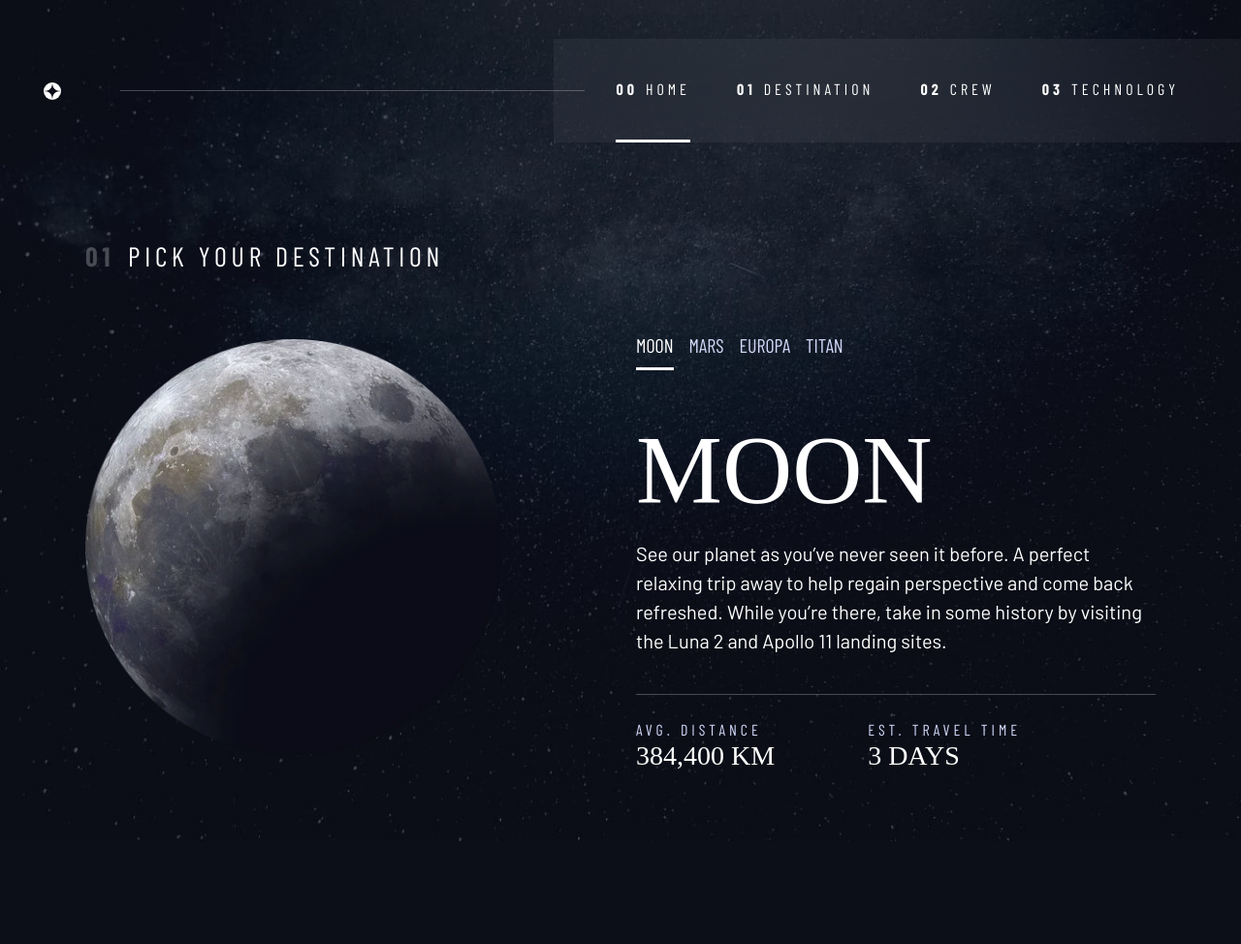
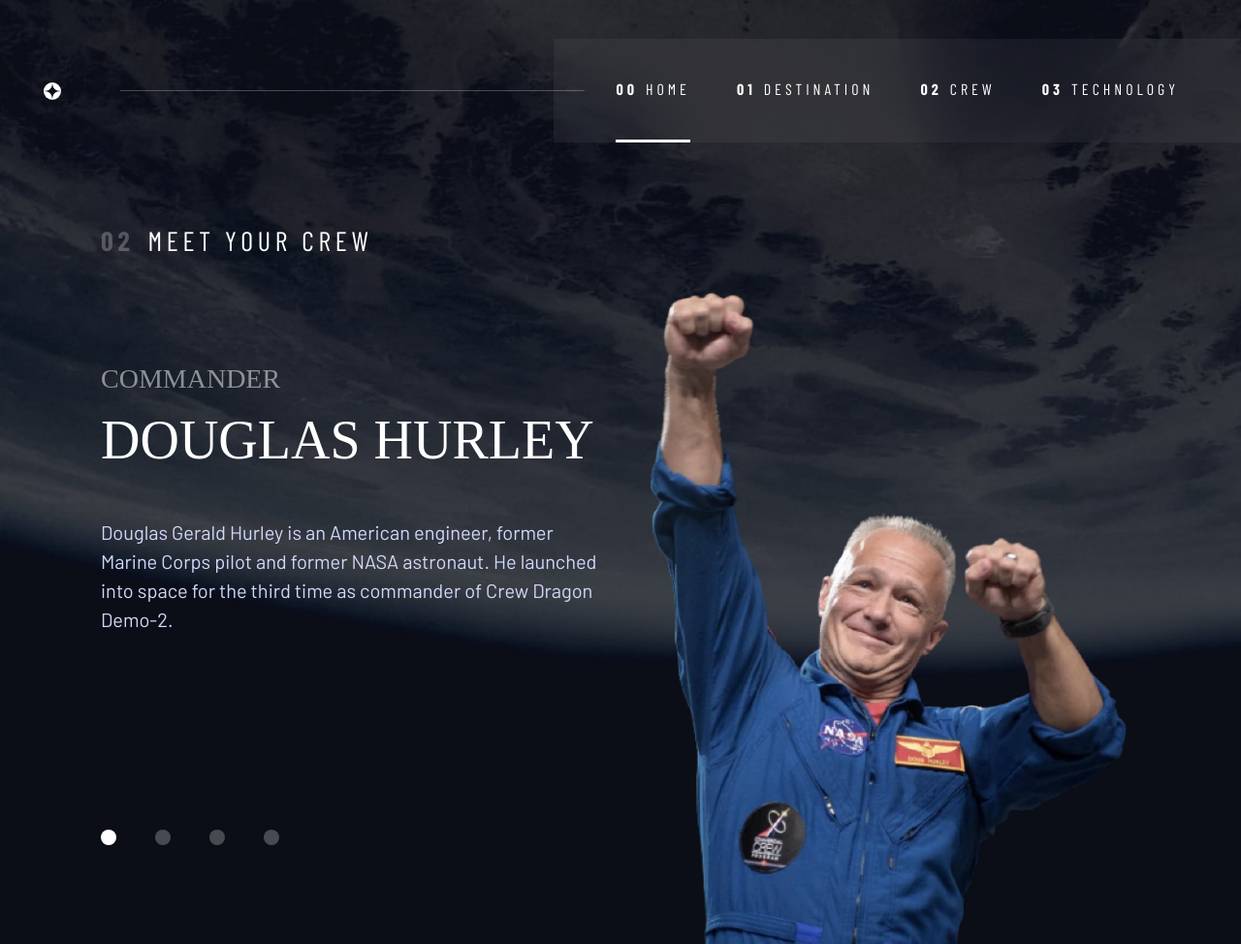
Before and after one commit to GemTay/space-tourism-website, a plain HTML site: page crew-page.html in a window 1280 px wide. Shown: the whole page at 97% size. Before the commit the page ends 868 px from the top, so only its background shows below. Drawn offline with nearby package versions, Linux system fonts and the light colour scheme; a web font is replaced by a local one.

Commit message:
completed first crew page. Added JS to navigate between tabs on destination page. Modified typography scaling

```diff
--- a/moon-destination.html
+++ b/crew-page.html
@@ -23,7 +23,7 @@
     <title>Space tourism website</title>
     <script src="index.js" defer></script>
   </head>
-  <body class="moon-destination-page">
+  <body class="crew-page">
     <a href="#main" class="skip-to-main-content">Skip to main content</a>
     <header class="primary-header flex">
       <div class="navigation-logo">
@@ -62,33 +62,30 @@
       </nav>
     </header>
 
-    <main id="main" class="grid-container grid-container--destination flow">
-        <h1 class="text-white ff-sans-condensed uppercase ls-2 fs-400 numbered-title"><span aria-hidden="true">01</span>Pick your destination</h1>
+    <main id="main" class="grid-container grid-container--crew flow">
+        <h1 class="text-white ff-sans-condensed uppercase ls-2 fs-400 numbered-title"><span aria-hidden="true">02</span>Meet your crew</h1>
 
-        <img src="./assets/destination/image-moon.webp" alt="the moon">
+        <article class="grid crew-info flow">
+            <header class="flow flow--space-small">
+                <h2 class="fs-500 uppercase ff-serif">Commander</h2>
+                <p class="fs-700 uppercase ff-serif">Douglas Hurley</p>
+            </header>
 
-        <div class="tab-items underline-indicators flex">
-            <button aria-selected="true" class="uppercase ff-sans-condensed text-accent bg-transparent letter-spacing-2">Moon</button>
-            <button aria-selected="false" class="uppercase ff-sans-condensed text-accent bg-transparent letter-spacing-2">Mars</button>
-            <button aria-selected="false" class="uppercase ff-sans-condensed text-accent bg-transparent letter-spacing-2">Europa</button>
-            <button aria-selected="false" class="uppercase ff-sans-condensed text-accent bg-transparent letter-spacing-2">Titan</button>
+            <p class="text-accent crew-member-description">
+                Douglas Gerald Hurley is an American engineer, former Marine Corps pilot
+                and former NASA astronaut. He launched into space for the third time as
+                commander of Crew Dragon Demo-2.
+            </p>
+        </article>
+        <div class="pagination-indicators flex">
+            <button aria-selected="true"><span class="sr-only">The commander</span></button>
+            <button aria-selected="false"><span class="sr-only">The mission specialist</span></button>
+            <button aria-selected="false"><span class="sr-only">The pilot</span></button>
+            <button aria-selected="false"><span class="sr-only">The engineer</span></button>
         </div>
-        <article class="grid destination-info">
 
-            <h2 class="ff-serif uppercase text-white fs-800">Moon</h2>
-            <p>See our planet as you’ve never seen it before. A perfect relaxing trip away to help regain perspective and come back refreshed. While you’re there, take in some history by visiting the Luna 2 and Apollo 11 landing sites.</p>
+        <img src="./assets/crew/image-douglas-hurley.webp" alt="Crew member Douglas Hurley">
 
-            <div class="flex destination-stats">
-                <div>
-                    <h3 class="text-accent ff-sans-condensed ls-2 uppercase fs-200">Avg. distance</h3>
-                    <p class="text-white ff-serif uppercase fs-700">384,400 km</p>
-                </div>
-                <div>
-                    <h3 class="text-accent ff-sans-condensed ls-2 uppercase fs-200">Est. travel time</h3>
-                    <p class="text-white ff-serif uppercase fs-700">3 days</p>
-                </div>
-            </div>
-        </article>
     </main>
   </body>
 </html>
--- a/index.css
+++ b/index.css
@@ -78,7 +78,8 @@ button {
 @media (min-width: 768px) {
   :root {
     --fs-800: 5rem; /* 56px -> 80px */
-    --fs-600: 2.5rem; /* 24px -> 40px */
+    --fs-700: 2.5rem; /* 24px -> 40px */
+    --fs-600: 1.75rem;
     --fs-500: 1.5rem; /* 18px -> 24px */
     --fs-400: 1.25rem; /* 16px -> 20px */
     --fs-300: 1rem; /* 15px -> 16px */
@@ -90,6 +91,7 @@ button {
   :root {
     --fs-800: 6.25rem;
     --fs-700: 3.5rem;
+    --fs-600: 2rem;
     --fs-500: 1.75rem;
   }
 }
@@ -119,6 +121,11 @@ button {
 .flow > *:where(:not(:first-child)) {
   margin-top: var(--flow-space, 1rem);
 }
+
+.flow--space-small {
+  --flow-space: 0.75rem;
+}
+
 
 .sr-only {
   position: absolute;
@@ -431,7 +438,7 @@ button {
 }
 
 .pagination-indicators > * {
-  padding: 0.5em;
+  padding: 0.4em;
   aspect-ratio: 1;
   border-radius: 50%;
   border: 0;
@@ -508,12 +515,52 @@ button {
   }
 }
 
-/* moon destination page */
+/* backgrounds */
 
-.moon-destination-page {
+.home-page {
+  background-image: url(./assets/home/background-home-mobile.jpg);
+  background-size: cover;
+  background-position: bottom center;
+}
+
+.destination-page {
   background-image: url(./assets/destination/background-destination-mobile.jpg);
   background-size: cover;
   background-repeat: no-repeat;
+}
+
+.crew-page {
+  background-image: url(./assets/crew/background-crew-mobile.jpg);
+  background-size: cover;
+  background-repeat: no-repeat;
+}
+
+@media (min-width: 768px) {
+  .home-page {
+    background-image: url(./assets/home/background-home-tablet.jpg);
+  }
+
+  .destination-page {
+    background-image: url(./assets/destination/background-destination-tablet.jpg);
+  }
+
+  .crew-page {
+    background-image: url(./assets/crew/background-crew-tablet.jpg);
+  }
+}
+
+@media (min-width: 1024px) {
+  .home-page {
+    background-image: url(./assets/home/background-home-desktop.jpg);
+  }
+
+  .destination-page {
+    background-image: url(./assets/destination/background-destination-desktop.jpg);
+  }
+
+  .crew-page {
+    background-image: url(./assets/crew/background-crew-desktop.jpg);
+  }
 }
 
 /* destination page */
@@ -567,10 +614,6 @@ button {
     flex-direction: row;
     justify-content: space-evenly;
   }
-
-  .moon-destination-page {
-    background-image: url(./assets/destination/background-destination-tablet.jpg);
-  }
 }
 
 @media (min-width: 1024px) {
@@ -591,32 +634,99 @@ button {
     --gap: 6rem;
     justify-content: flex-start;
   }
-
-  .moon-destination-page {
-    background-image: url(./assets/destination/background-destination-desktop.jpg);
-  }
 }
 
 /* home page */
-
-.home-page {
-  background-image: url(./assets/home/background-home-mobile.jpg);
-  background-size: cover;
-  background-position: bottom center;
-}
 
 .home-page main h1 > span {
   margin-block: 2rem;
 }
 
+/* crew page */
+
+.grid-container--crew {
+  padding: 2.5rem 2.5rem 0 2.5rem;
+  grid-template-areas:
+  "title"
+  "info"
+  "pagination"
+  "image";
+}
+
+.grid-container--crew > h1 {
+  grid-area: title;
+}
+
+.crew-info {
+  grid-area: info;
+}
+
+.crew-member-description {
+  margin-block: 2rem;
+}
+
+.grid-container--crew > .pagination-indicators {
+  grid-area: pagination;
+}
+
+.crew-info p {
+  max-width: 58ch;
+}
+
+.crew-info h2 {
+  color: hsl(var(--clr-white) / 0.5);
+}
+
+.grid-container--crew > img {
+  grid-area: image;
+  position: relative;
+  align-self: end;
+  max-width: 85%;
+}
+
+.grid-container--crew > img:after {
+  content: "";
+  position: absolute;
+  bottom: 0;
+  left: 0;
+  right: 0;
+  background: linear-gradient(to bottom, rgba(255,255,255,0) 0%,rgba(255,255,255,1) 100%);
+  height: 40%;
+}
+
 @media (min-width: 768px) {
-  .home-page {
-    background-image: url(./assets/home/background-home-tablet.jpg);
+  /* .crew-info p:first-of-type {
+    font-size: var(--fs-600);
+  } */
+
+  .grid-container--crew > h1 {
+    justify-self: start;
+  }
+
+  .grid-container--crew > img {
+    max-width: 60%;
   }
 }
 
 @media (min-width: 1024px) {
-  .home-page {
-    background-image: url(./assets/home/background-home-desktop.jpg);
+  .grid-container--crew {
+    grid-template-areas:
+      '. title title . '
+      '. info image . '
+      '. pagination image . '
+  }
+
+  /* .crew-info p:first-of-type {
+    font-size: var(--fs-700);
+  } */
+
+  .grid-container--crew > .pagination-indicators {
+    justify-self: start;
+    gap: 2.5rem;
+    padding-bottom: 2rem;
+  }
+
+  .grid-container--crew > img {
+    max-width: 95%;
   }
 }
```
Also changed, not shown: data.json (added, +111 -0 lines), destination.html (added, +96 -0 lines), destination.js (added, +23 -0 lines), index.html (+1 -1 lines), navigation.js (renamed from index.js).
